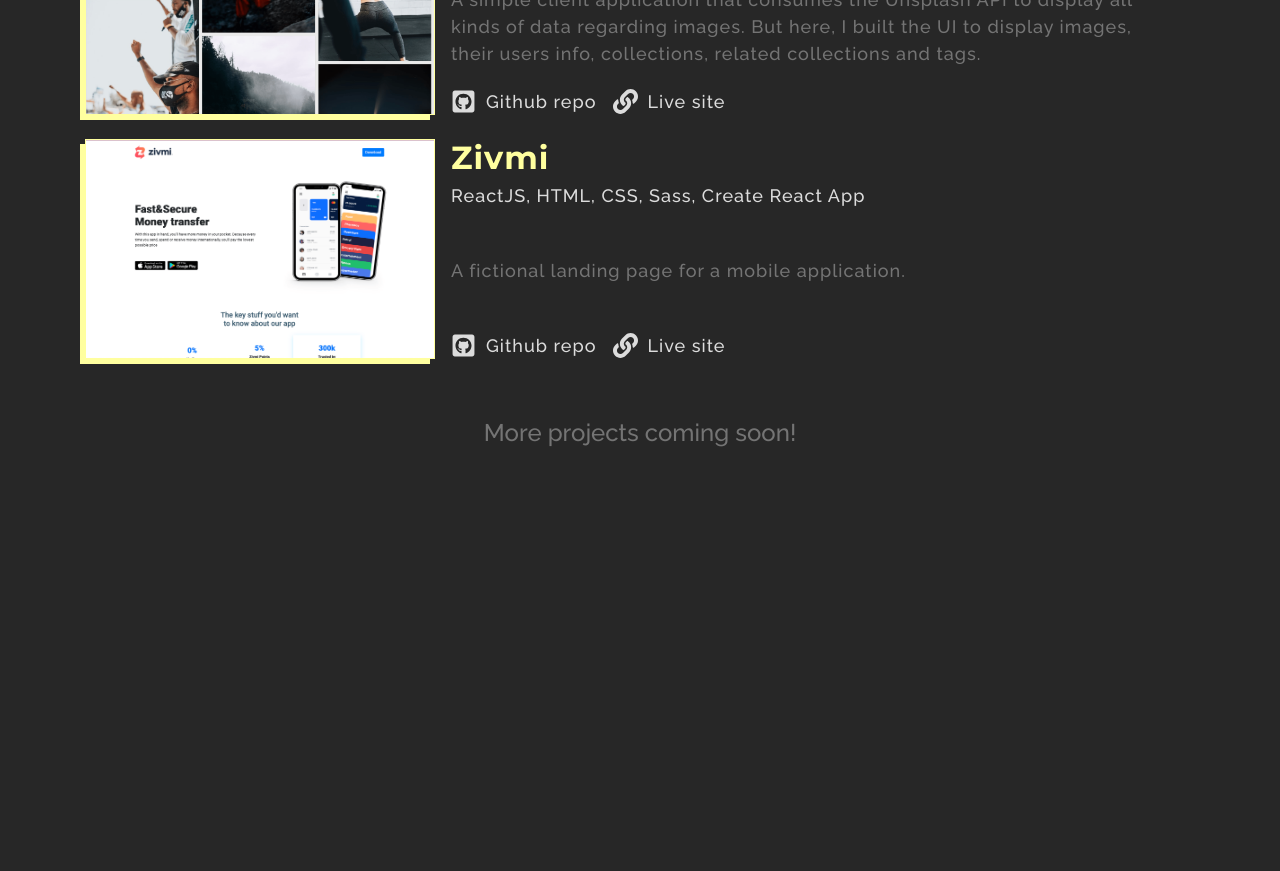
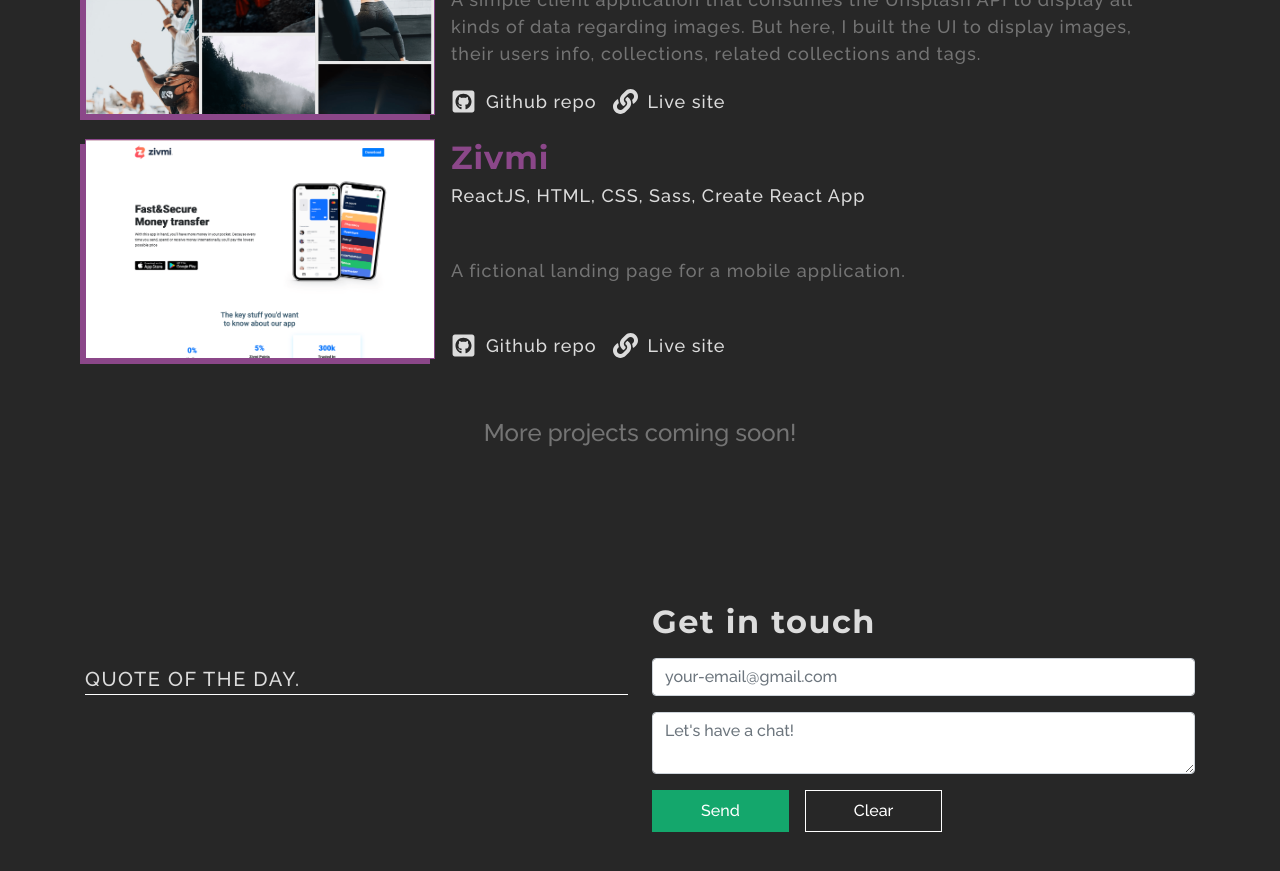
Before and after one commit to AnthonyDelaCruz/nextjs-portfolio, a Next.js app: page / in a window 1280 px wide. Shown: the part 2320-3191 px from the top of the page. Before the commit the page ends 2899 px from the top, so only its background shows below. Built offline with nearby package versions, Linux system fonts and the light colour scheme; no server answers.

Commit message:
added email service for simple email sending, added footer, changed color of projects section

```diff
--- a/components/Projects.tsx
+++ b/components/Projects.tsx
@@ -68,8 +68,8 @@ export default function Projects() {
                 <img
                   style={{
                     objectFit: "cover",
-                    border: "1px solid #ffff9f",
-                    boxShadow: "-5px 5px 0px 0px #ffff9f",
+                    border: "1px solid #8B4789",
+                    boxShadow: "-5px 5px 0px 0px #8B4789",
                   }}
                   height={220}
                   width={350}
--- a/package.json
+++ b/package.json
@@ -11,6 +11,7 @@
     "@zeit/next-sass": "^1.0.1",
     "babel-plugin-module-resolver": "^4.0.0",
     "bootstrap": "^4.5.0",
+    "emailjs-com": "^2.6.3",
     "next": "9.4.4",
     "node-sass": "^4.14.1",
     "react": "16.13.1",
--- a/pages/index.tsx
+++ b/pages/index.tsx
@@ -1,17 +1,48 @@
 import Head from "next/head";
+import emailjs from "emailjs-com";
+import { useEffect, useState } from "react";
+import Form from "react-bootstrap/Form";
+import Button from "react-bootstrap/Button";
+
 import Navbar from "@components/Navbar";
 import Contact from "@components/Contact";
 import About from "@components/About";
 import Projects from "@components/Projects";
 
+const template_params = {
+  reply_to: "reply_to_value",
+  from_name: "Sample from",
+  to_name: "Tony mah boi.",
+  message_html: "Sample message from emailjs",
+};
+
+// const service_id = "default_service";
+// const template_id = "template_1vcwVvAF";
+// const user_id = "user_9tKg1D3DrUI6BoD3bquBc";
+
 export default function Home() {
+  const [quote, setQuote] = useState("");
+  useEffect(() => {
+    fetch("https://quotes.rest/qod")
+      .then((res) => res.json())
+      .then((res) => {
+        setQuote(res.contents.quotes[0].quote);
+      });
+    // emailjs.send(service_id, template_id, template_params, user_id).then(
+    //   (response) => {
+    //     console.log("SUCCESS!", response.status, response.text);
+    //   },
+    //   (err) => {
+    //     console.log("FAILED...", err);
+    //   }
+    // );
+  }, []);
   return (
     <div className="page-home">
       <Head>
         <title>Create Next App</title>
         <link rel="icon" href="/favicon.ico" />
       </Head>
-      {/* <Navbar /> */}
       <div className="home__content">
         <section>
           <div className="home__main container">
@@ -27,6 +58,50 @@ export default function Home() {
         </section>
         <About />
         <Projects />
+        <footer className="py-md-4 mb-4">
+          <div className="container">
+            <div className="d-flex">
+              <div style={{ flex: 1 }} className="quote-container pr-md-4">
+                <div className="quote-header">QUOTE OF THE DAY.</div>
+                <div className="text-white quote">{quote}</div>
+              </div>
+              <div style={{ flex: 1 }}>
+                <h2 className="font-weight-bold mb-3">Get in touch</h2>
+                <Form className="h-100">
+                  <Form.Group>
+                    <Form.Control placeholder="your-email@gmail.com" />
+                  </Form.Group>
+                  <Form.Group>
+                    <Form.Control
+                      as="textarea"
+                      placeholder="Let's have a chat!"
+                    />
+                  </Form.Group>
+                  <Button
+                    style={{
+                      backgroundColor: "#14a76c",
+                      borderRadius: 0,
+                      borderColor: "#14a76c",
+                    }}
+                    className="form__btn--send form__btn px-5 py-2 mr-md-3"
+                  >
+                    Send
+                  </Button>
+                  <Button
+                    style={{
+                      backgroundColor: "transparent",
+                      borderColor: "#ffffff",
+                      borderRadius: 0,
+                    }}
+                    className="form__btn px-5 py-2"
+                  >
+                    Clear
+                  </Button>
+                </Form>
+              </div>
+            </div>
+          </div>
+        </footer>
       </div>
       <Contact />
     </div>
--- a/styles/global.scss
+++ b/styles/global.scss
@@ -28,3 +28,38 @@ body {
 main {
   width: 100%;
 }
+
+footer {
+  font-family: $font-main3;
+  color: $white-smoke;
+  letter-spacing: 1.5px;
+
+  h2 {
+    font-family: $font-main2;
+  }
+  .quote-header {
+    font-size: 1.25rem;
+    border-bottom: 1px solid $white;
+  }
+  .quote-container {
+    display: flex;
+    flex-direction: column;
+    justify-content: space-evenly;
+    .quote {
+      font-size: 1.2rem;
+      margin-top: 1rem;
+    }
+  }
+  .btn {
+    &:focus {
+      outline: none;
+      box-shadow: unset;
+    }
+  }
+  .form-control {
+    &:focus {
+      outline: 0;
+      border-color: unset;
+    }
+  }
+}
--- a/styles/pages/projects.scss
+++ b/styles/pages/projects.scss
@@ -4,11 +4,11 @@
 
   .projects__header {
     font-family: $font-main2;
-    color: $four;
+    color: $six;
     font-size: 4rem;
     span {
       -webkit-text-stroke-width: 1.5px;
-      -webkit-text-stroke-color: $four;
+      -webkit-text-stroke-color: $six;
       -webkit-text-fill-color: $one;
     }
   }
@@ -24,7 +24,7 @@
         padding: 0 1rem;
         h2 {
           font-family: $font-main2;
-          color: $four;
+          color: $six;
         }
         div,
         p {
--- a/styles/vars.scss
+++ b/styles/vars.scss
@@ -20,6 +20,7 @@ $two: #747474;
 $three: #ff652f;
 $four: #ffff9f;
 $five: #14a76c;
+$six: #8b4789;
 
 $font-main: "Do Hyeon", sans-serif;
 $font-animated: "Bangers", cursive;
```
Also changed, not shown: _document.tsx (+14 -1 lines), 1 other file (tests, documents, lock files or other folders).
